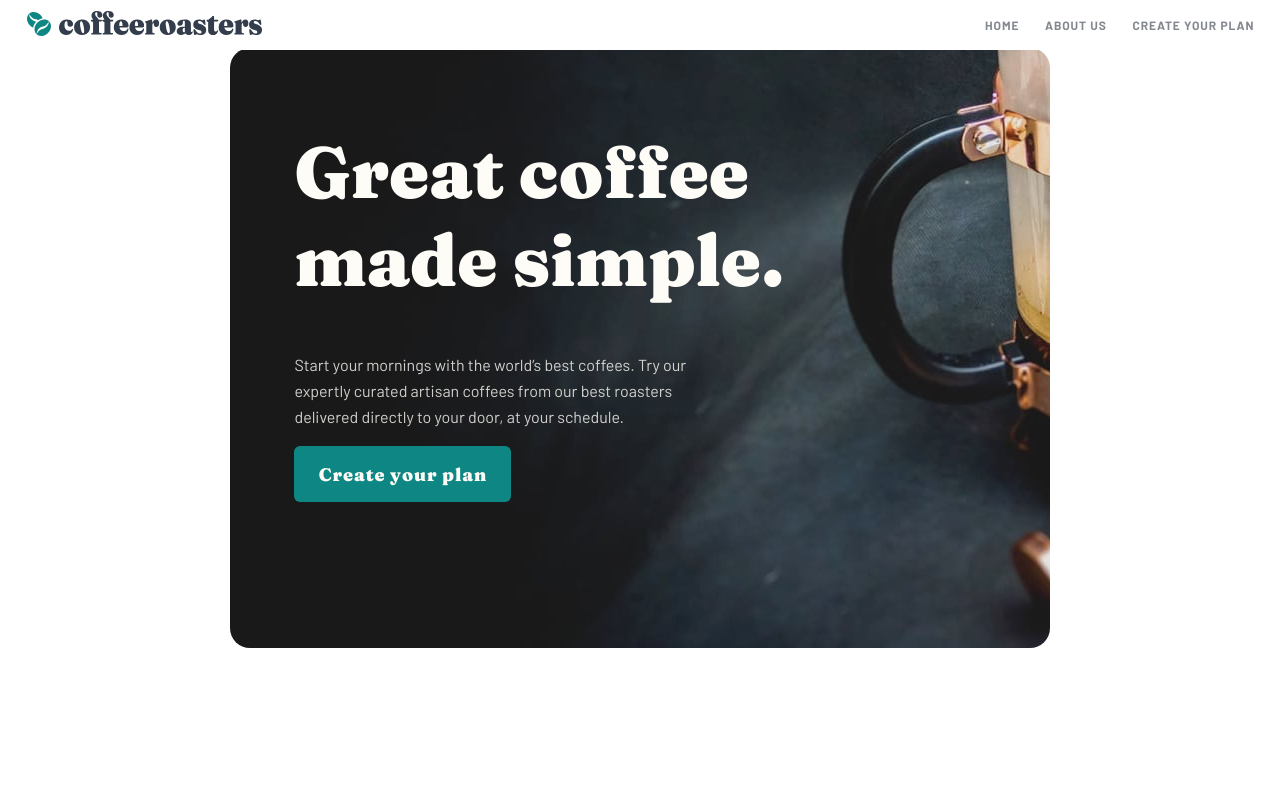
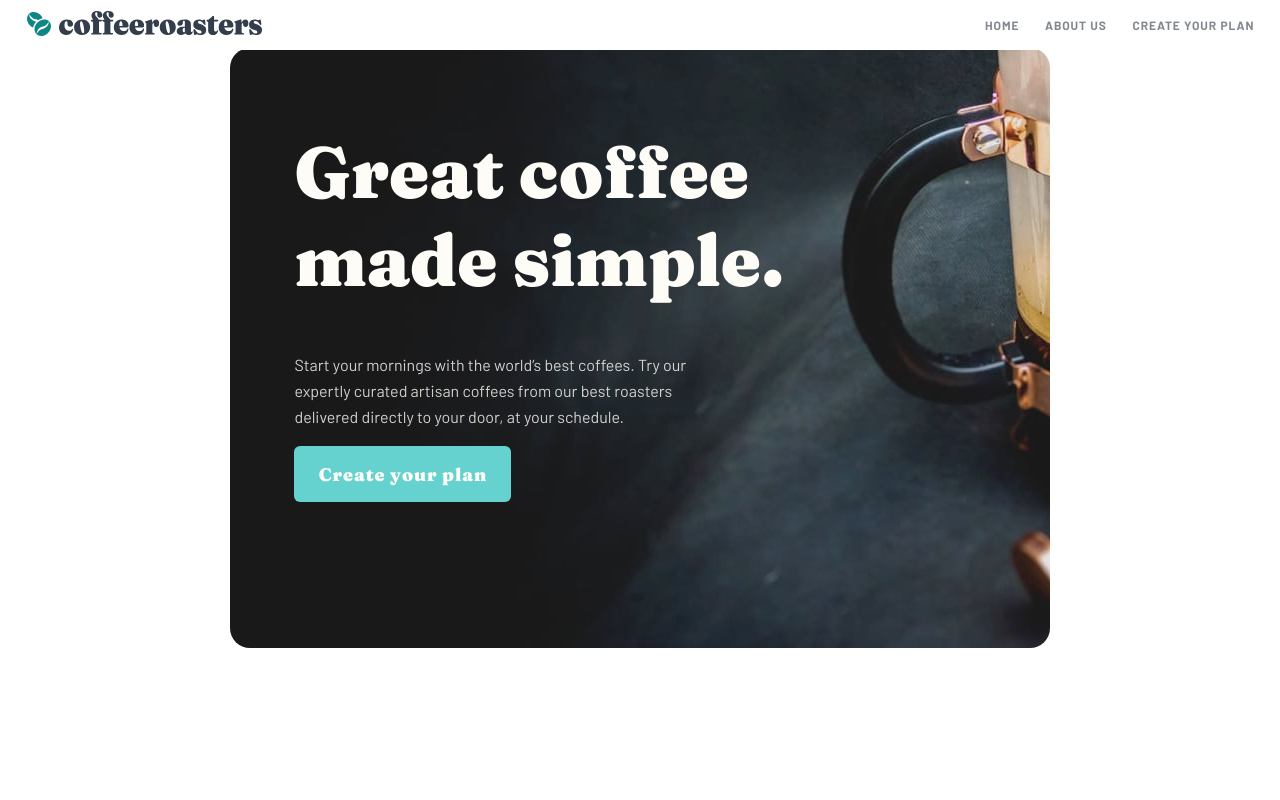
Before and after one commit to GYauck/coffee-shop, a React (Create React App) app: page / in a window 1280 px wide. In both pictures the pointer is over the element 402 px from the left and 474 px from the top of the page. Shown: the top 800 px of the page. Built offline with nearby package versions, Linux system fonts and the light colour scheme.

Commit message:
add hover on Buttons

```diff
--- a/src/Commons/Button/button.module.css
+++ b/src/Commons/Button/button.module.css
@@ -6,6 +6,10 @@
     align-items: center;
     justify-content: center;
     border-radius: 6px;
+}
+
+.tagContainer:hover {
+    background-color: #66D2CF;
 }
 
 .disabled {
```
